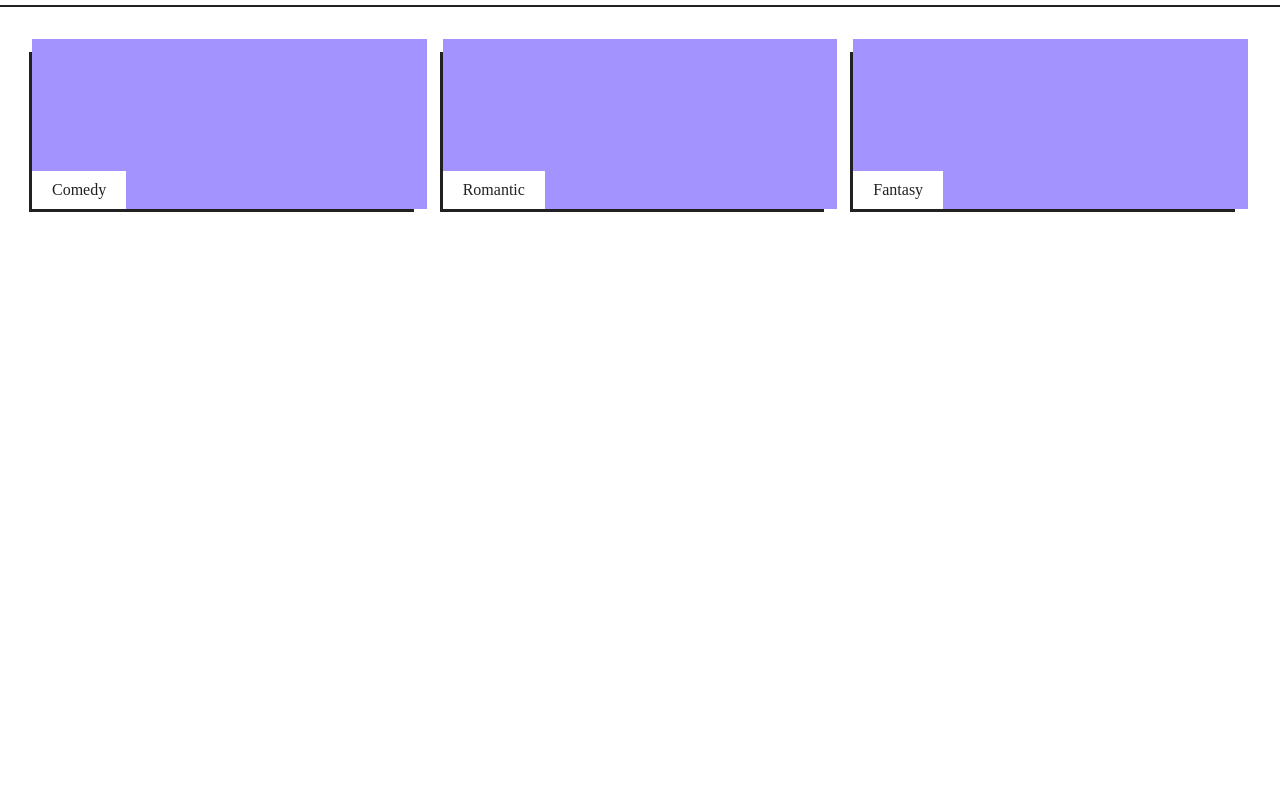
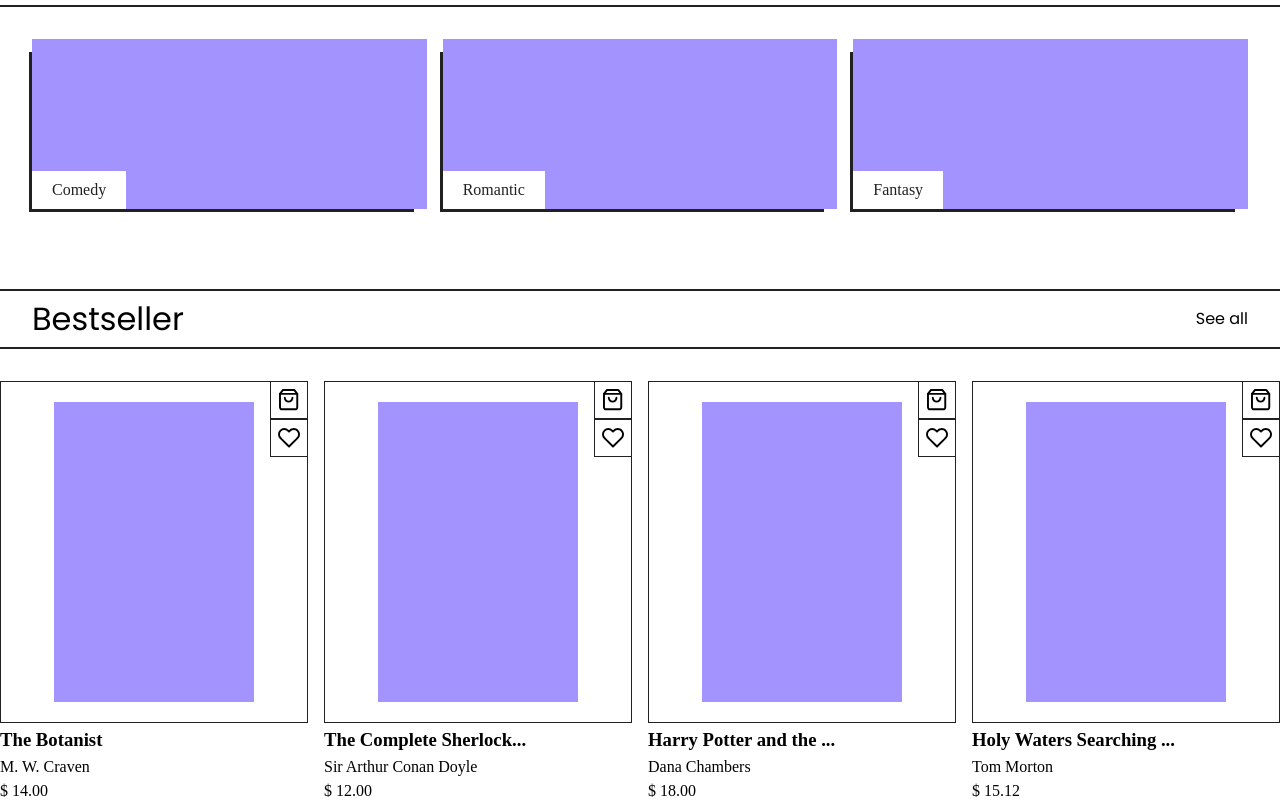
Before and after one commit to GabrielCoutz/Estudos, a Next.js app in the folder praticalandingpage/: page / in a window 1280 px wide. Shown: the part 717-1517 px from the top of the page. Before the commit the page ends 1006 px from the top, so only its background shows below. Built offline with nearby package versions, Linux system fonts and the light colour scheme.

Commit message:
Bestseller pronto

```diff
--- /dev/null
+++ b/praticalandingpage/components/Bestseller.tsx
@@ -0,0 +1,67 @@
+import React from "react";
+import Heart from "../assets/Heart";
+import ShoppingBag from "../assets/ShoppingBag";
+import styles from "../styles/Bestseller.module.scss";
+
+const Bestseller = () => {
+  return (
+    <section className={`${styles.bestSeller} container`}>
+      <div className="sectionName">
+        <h1>Bestseller</h1>
+        <span>See all</span>
+      </div>
+      <ul className={styles.cards}>
+        <li className={styles.card}>
+          <div className={styles.wrapperImage}>
+            <div className={styles.image}></div>
+          </div>
+          <h3 className={styles.title}>The Botanist</h3>
+          <span className={styles.author}>M. W. Craven</span>
+          <span className={styles.price}>$ 14.00</span>
+          <div className={styles.buttons}>
+            <ShoppingBag />
+            <Heart />
+          </div>
+        </li>
+        <li className={styles.card}>
+          <div className={styles.wrapperImage}>
+            <div className={styles.image}></div>
+          </div>
+          <h3 className={styles.title}>The Complete Sherlock...</h3>
+          <span className={styles.author}>Sir Arthur Conan Doyle</span>
+          <span className={styles.price}>$ 12.00</span>
+          <div className={styles.buttons}>
+            <ShoppingBag />
+            <Heart />
+          </div>
+        </li>
+        <li className={styles.card}>
+          <div className={styles.wrapperImage}>
+            <div className={styles.image}></div>
+          </div>
+          <h3 className={styles.title}>Harry Potter and the ...</h3>
+          <span className={styles.author}>Dana Chambers</span>
+          <span className={styles.price}>$ 18.00</span>
+          <div className={styles.buttons}>
+            <ShoppingBag />
+            <Heart />
+          </div>
+        </li>
+        <li className={styles.card}>
+          <div className={styles.wrapperImage}>
+            <div className={styles.image}></div>
+          </div>
+          <h3 className={styles.title}>Holy Waters Searching ...</h3>
+          <span className={styles.author}>Tom Morton</span>
+          <span className={styles.price}>$ 15.12</span>
+          <div className={styles.buttons}>
+            <ShoppingBag />
+            <Heart />
+          </div>
+        </li>
+      </ul>
+    </section>
+  );
+};
+
+export default Bestseller;
--- a/praticalandingpage/pages/index.tsx
+++ b/praticalandingpage/pages/index.tsx
@@ -1,3 +1,4 @@
+import Bestseller from "../components/Bestseller";
 import Categorias from "../components/Categorias";
 import Header from "../components/Header";
 import Intro from "../components/Intro";
@@ -8,6 +9,7 @@ export default function Home() {
       <Header />
       <Intro />
       <Categorias />
+      <Bestseller />
     </>
   );
 }
--- /dev/null
+++ b/praticalandingpage/styles/Bestseller.module.scss
@@ -0,0 +1,42 @@
+@import "./mixins.scss";
+
+.cards {
+  display: grid;
+  grid-template-columns: repeat(auto-fit, minmax(300px, 1fr));
+  gap: 1rem;
+}
+
+.wrapperImage {
+  padding: 20px;
+  display: grid;
+  justify-content: center;
+  align-items: center;
+  border: 1px solid $black;
+
+  .image {
+    min-height: 300px;
+    min-width: 200px;
+    background-color: $purple;
+  }
+}
+
+.card {
+  display: grid;
+  gap: 0.4rem;
+  position: relative;
+
+  .buttons {
+    display: flex;
+    flex-direction: column;
+    position: absolute;
+    top: 0;
+    right: 0;
+  }
+
+  .buttons svg {
+    border: 1px solid $black;
+    padding: 6px;
+    width: 38px;
+    height: 38px;
+  }
+}
--- a/praticalandingpage/styles/Intro.module.scss
+++ b/praticalandingpage/styles/Intro.module.scss
@@ -57,7 +57,7 @@
 
 .faixaBg {
   content: "";
-  width: calc(100vw - 5px);
+  width: calc(100vw - 30px);
   background-color: $blue;
   opacity: 0.5;
   height: 100%;
```
